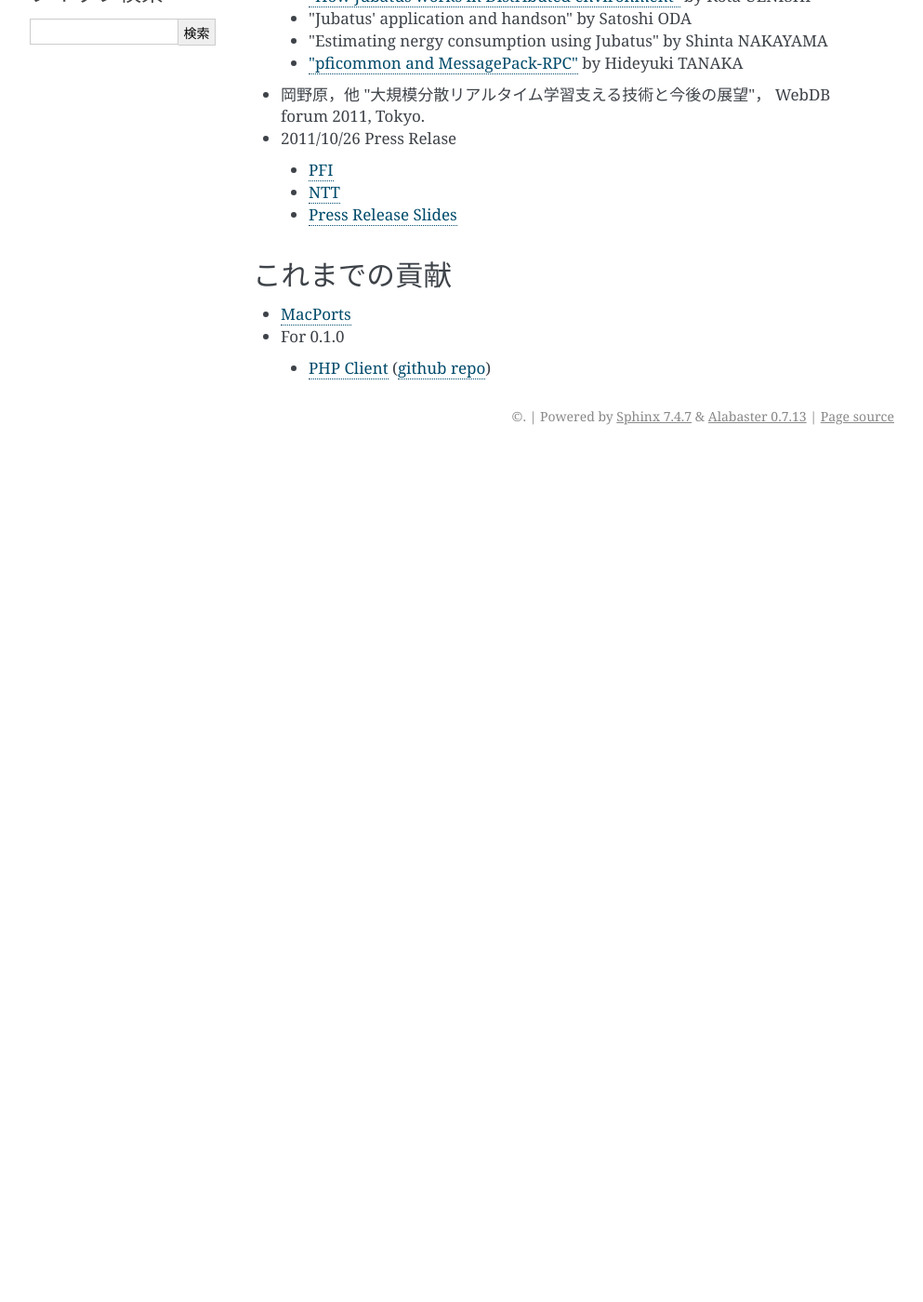
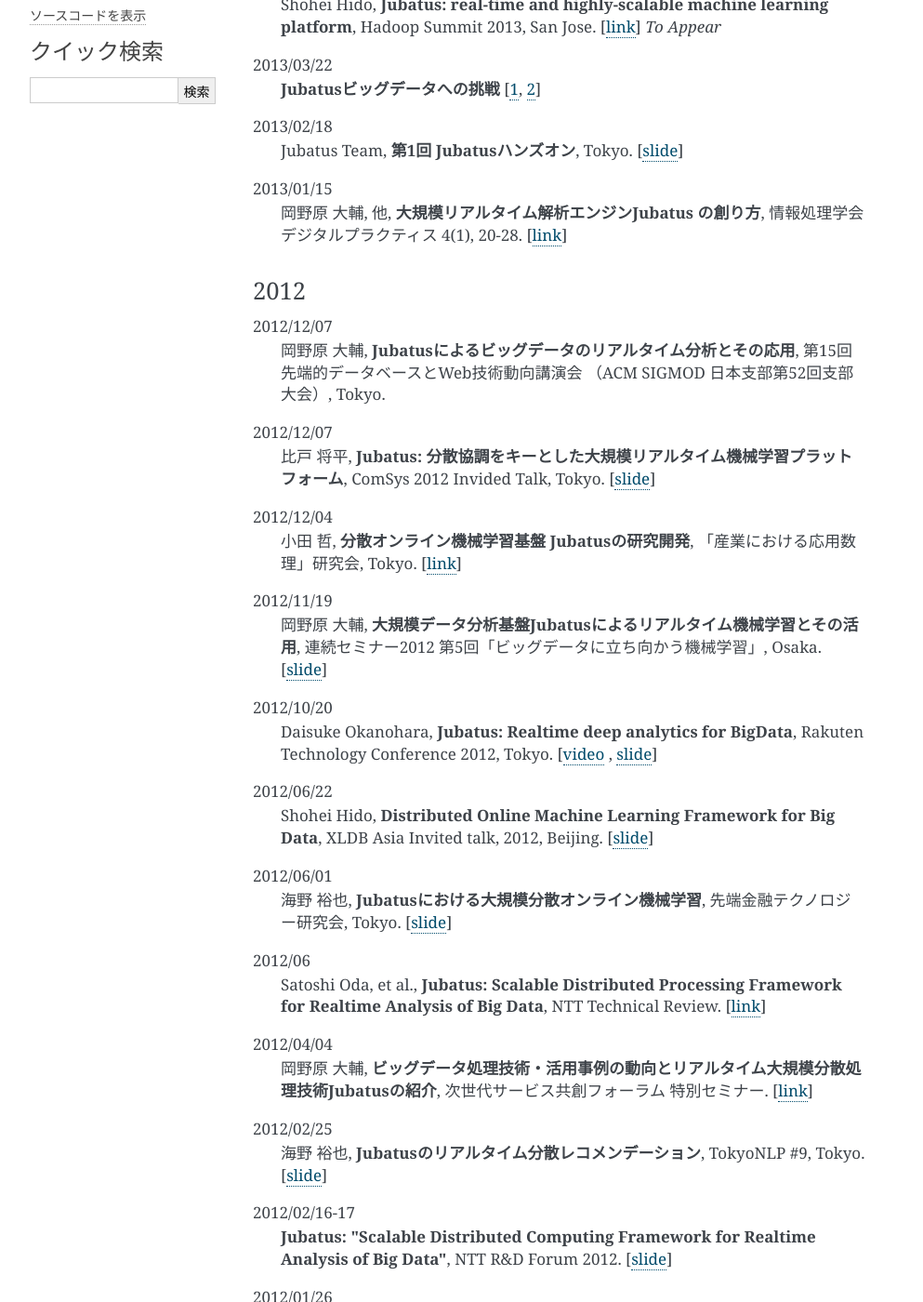
Before and after one commit to jubatus/website, a Sphinx documentation site: the page built from source/ja/misc.rst, in a window 1280 px wide and 1400 px high, scrolled down 270 px. Shown: the whole window at 93% size, without its empty margins (148-1141 px from the left). Built offline with Sphinx 7.4.7, drawn with Linux system fonts in a browser that asks for light colours; the version number could not be read and is left out; before the commit the page ends 900 px from its top, so only the background shows below that; some of the changed text lies outside the part shown.

Commit message:
Add publications

```diff
--- a/source/ja/misc.rst
+++ b/source/ja/misc.rst
@@ -4,22 +4,68 @@
 発表
 ------------
 
-- 2011/11/7 `Jubatus Workshop Tokyo <http://www.zusaar.com/event/165003>`_ (All slide are in Japanese)
+2013
+~~~~
 
- - `"An overview and roadmap of Jubatus" <http://www.slideshare.net/JubatusOfficial/overview-and-roadmap>`_ by Daisuke OKANOHARA
- - `"Feature extraction and liniar classifiers of Jubatus" <http://www.slideshare.net/JubatusOfficial/jubatus-10066854>`_ by Yuya UNNO
- - `"How Jubatus works in Distributed environment" <http://www.slideshare.net/JubatusOfficial/jubatus-workshop>`_ by Kota UENISHI
- - "Jubatus' application and handson" by Satoshi ODA
- - "Estimating nergy consumption using Jubatus" by Shinta NAKAYAMA
- - `"pficommon and MessagePack-RPC" <_static/tanakh/presen.html>`_ by Hideyuki TANAKA
+2013/06/26-27
+  Shohei Hido, **Jubatus: real-time and highly-scalable machine learning platform**, Hadoop Summit 2013, San Jose. [`link <http://hadoopsummit2013.uservoice.com/forums/196822-future-of-apache-hadoop/suggestions/3714873-jubatus-real-time-and-highly-scalable-machine-lea>`__] *To Appear*
+2013/03/22
+  **Jubatusビッグデータへの挑戦** [`1 <http://www.youtube.com/watch?v=4_cLskbwIs0>`__, `2 <http://www.youtube.com/watch?v=U2REUvfkxRU>`__]
+2013/02/18
+  Jubatus Team, **第1回 Jubatusハンズオン**, Tokyo. [`slide <http://www.slideshare.net/JubatusOfficial/jubauts-handson>`__]
+2013/01/15
+  岡野原 大輔, 他, **大規模リアルタイム解析エンジンJubatus の創り方**, 情報処理学会デジタルプラクティス 4(1), 20-28. [`link <http://ci.nii.ac.jp/naid/110009526392>`__]
 
-- 岡野原，他 "大規模分散リアルタイム学習支える技術と今後の展望"， WebDB forum 2011, Tokyo.
+2012
+~~~~
 
-- 2011/10/26 Press Relase
+2012/12/07
+  岡野原 大輔, **Jubatusによるビッグデータのリアルタイム分析とその応用**, 第15回先端的データベースとWeb技術動向講演会 （ACM SIGMOD 日本支部第52回支部大会）, Tokyo.
+2012/12/07
+  比戸 将平, **Jubatus: 分散協調をキーとした大規模リアルタイム機械学習プラットフォーム**, ComSys 2012 Invided Talk, Tokyo. [`slide <http://www.slideshare.net/pfi/jubatus-16050975>`__]
+2012/12/04
+  小田 哲, **分散オンライン機械学習基盤 Jubatusの研究開発**, 「産業における応用数理」研究会, Tokyo. [`link <http://www.cs.tsukuba.ac.jp/~sakurai/ag_acmi/>`__]
+2012/11/19
+  岡野原 大輔, **大規模データ分析基盤Jubatusによるリアルタイム機械学習とその活用**, 連続セミナー2012 第5回「ビッグデータに立ち向かう機械学習」, Osaka. [`slide <http://www.ipsj.or.jp/event/seminar/2012/2012-5.html>`__]
+2012/10/20
+  Daisuke Okanohara, **Jubatus: Realtime deep analytics for BigData**,  Rakuten Technology Conference 2012, Tokyo. [`video <http://www.youtube.com/watch?v=fIQs5aDMlr0>`__ , `slide <http://www.slideshare.net/pfi/rakutentech-2012-jubatus-okanohara>`__]
+2012/06/22
+  Shohei Hido, **Distributed Online Machine Learning Framework for Big Data**, XLDB Asia Invited talk, 2012, Beijing. [`slide <http://www.slideshare.net/JubatusOfficial/distributed-online-machine-learning-framework-for-big-data>`__]
+2012/06/01
+  海野 裕也, **Jubatusにおける大規模分散オンライン機械学習**, 先端金融テクノロジー研究会, Tokyo. [`slide <http://www.slideshare.net/unnonouno/jubatus-21133522>`__]
+2012/06
+  Satoshi Oda, et al., **Jubatus: Scalable Distributed Processing Framework for Realtime Analysis of Big Data**, NTT Technical Review. [`link <https://www.ntt-review.jp/archive/ntttechnical.php?contents=ntr201206ra2_s.html>`__]
+2012/04/04
+  岡野原 大輔, **ビッグデータ処理技術・活用事例の動向とリアルタイム大規模分散処理技術Jubatusの紹介**, 次世代サービス共創フォーラム 特別セミナー. [`link <http://www.ngs-forum.jp/event/seminar/report/detail.php?cno=w2012040401>`__]
+2012/02/25
+  海野 裕也, **Jubatusのリアルタイム分散レコメンデーション**, TokyoNLP #9, Tokyo. [`slide <http://www.slideshare.net/unnonouno/20120225-tokyonlp-jubatus-11742621>`__]
+2012/02/16-17
+  **Jubatus: "Scalable Distributed Computing Framework for Realtime Analysis of Big Data"**, NTT R&D Forum 2012. [`slide <http://www.slideshare.net/JubatusOfficial/jubatus-presentation-on-rd-forum-2011>`__]
+2012/01/26
+  小田 哲, 他, **Jubatus : Big Dataのリアルタイム処理を可能にする分散処理技術**, 信学技報, vol. 111, no. 409, IN2011-126, pp. 35-40. [`link <http://www.ieice.org/ken/paper/20120126e0mz/>`__]
 
- - `PFI <http://preferred.jp/news/?id=278>`_
- - `NTT <http://www.ntt.co.jp/news2011/1110/111026a.html>`_
- - `Press Release Slides <http://www.slideshare.net/JubatusOfficial/jubatus-pressrelease>`_
+2011
+~~~~
+
+2011/12/17
+  海野 裕也, **Jubatusの紹介**, 第6回さくさくテキストマイニング, Tokyo. [`slide <http://www.slideshare.net/unnonouno/jubatus6>`__]
+2011/12/08
+  海野 裕也, **Jubatusにおける大規模分散オンライン機械学習**, 大規模データ処理勉強会, Tokyo. [`slide <http://www.slideshare.net/pfi/jubatus-10513468>`__]
+2011/11/07
+  `Jubatus Workshop Tokyo <http://www.zusaar.com/event/165003>`_ (All slide are in Japanese)
+
+  - `"An overview and roadmap of Jubatus" <http://www.slideshare.net/JubatusOfficial/overview-and-roadmap>`_ by Daisuke OKANOHARA
+  - `"Feature extraction and liniar classifiers of Jubatus" <http://www.slideshare.net/JubatusOfficial/jubatus-10066854>`_ by Yuya UNNO
+  - `"How Jubatus works in Distributed environment" <http://www.slideshare.net/JubatusOfficial/jubatus-workshop>`_ by Kota UENISHI
+  - "Jubatus' application and handson" by Satoshi ODA
+  - "Estimating nergy consumption using Jubatus" by Shinta NAKAYAMA
+  - `"pficommon and MessagePack-RPC" <_static/tanakh/presen.html>`_ by Hideyuki TANAKA
+2011/11/04
+  岡野原 大輔，他, **大規模分散リアルタイム学習支える技術と今後の展望**, WebDB forum 2011, Tokyo.
+2011/10/26 Press Relase
+  - `PFI (in Japanese) <http://preferred.jp/news/?id=278>`_
+  - `NTT <http://www.ntt.co.jp/news2011/1110e/111026a.html>`_
+  - `Press Release Slides (in Japanese) <http://www.slideshare.net/JubatusOfficial/jubatus-pressrelease>`_
 
 これまでの貢献
 -----------------------------
```
Also changed, not shown: source/en/misc.rst (+23 -12 lines).
